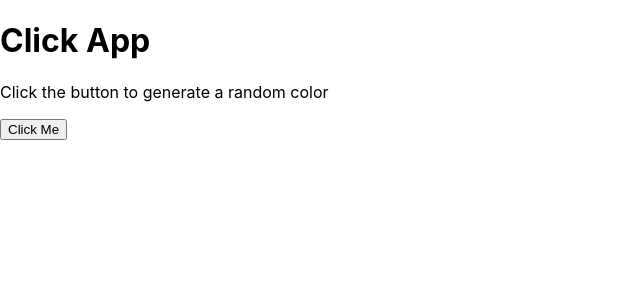
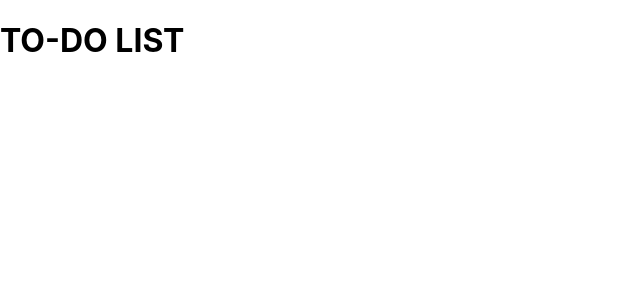
Before and after one commit to copolat/React-ToDo-App, a React (Create React App) app: page / in a window 1280 px wide. Shown: the top 300 px of the page, without its empty margins (0-640 px from the left). Built offline with nearby package versions, Linux system fonts and the light colour scheme.

Commit message:
Remove unnecassary components

```diff
--- a/src/App.js
+++ b/src/App.js
@@ -1,39 +1,12 @@
 import React from 'react';
-import Button from './Button';
 
-class App extends React.Component {
-  constructor(props){
-    super(props);
-    this.state ={
-      color:'rgb(0,0,0)'
-    }
-    this.buttonClicked = this.buttonClicked.bind(this);
-  }
 
-  randomNumber(){
-    return Math.floor(Math.random() *255) + 1;
-  }
-
-  buttonClicked(){
-    const redColor = this.randomNumber();
-    const greenColor = this.randomNumber();
-    const blueColor = this.randomNumber();
-    const rgbCode = `rgb(${redColor},${greenColor},${blueColor})`
-      // document.getElementById('header').style.color =rgbCode;
-      document.getElementById('paragraph').innerText =rgbCode;
-      // document.getElementById('paragraph').style.color =rgbCode;
-      this.setState({color:rgbCode})
-    }
-  render() {
+function App() {
     return (
       <div>
-        <h1 id="header" style={{color: this.state.color}}>{this.props.appName}</h1>
-        <p id="paragraph" style={{color: this.state.color}}>{this.props.description}</p>
-        <Button title='Click Me' click={this.buttonClicked}/>
+        <h1>TO-DO LIST</h1>
       </div>
   );
-  }
-
 }
 
 export default App;
--- a/src/Button.js
+++ /dev/null
@@ -1,5 +0,0 @@
-function Button (props){
-    return <button onClick={props.click}>{props.title}</button>
-}
-
-export default Button;
```
